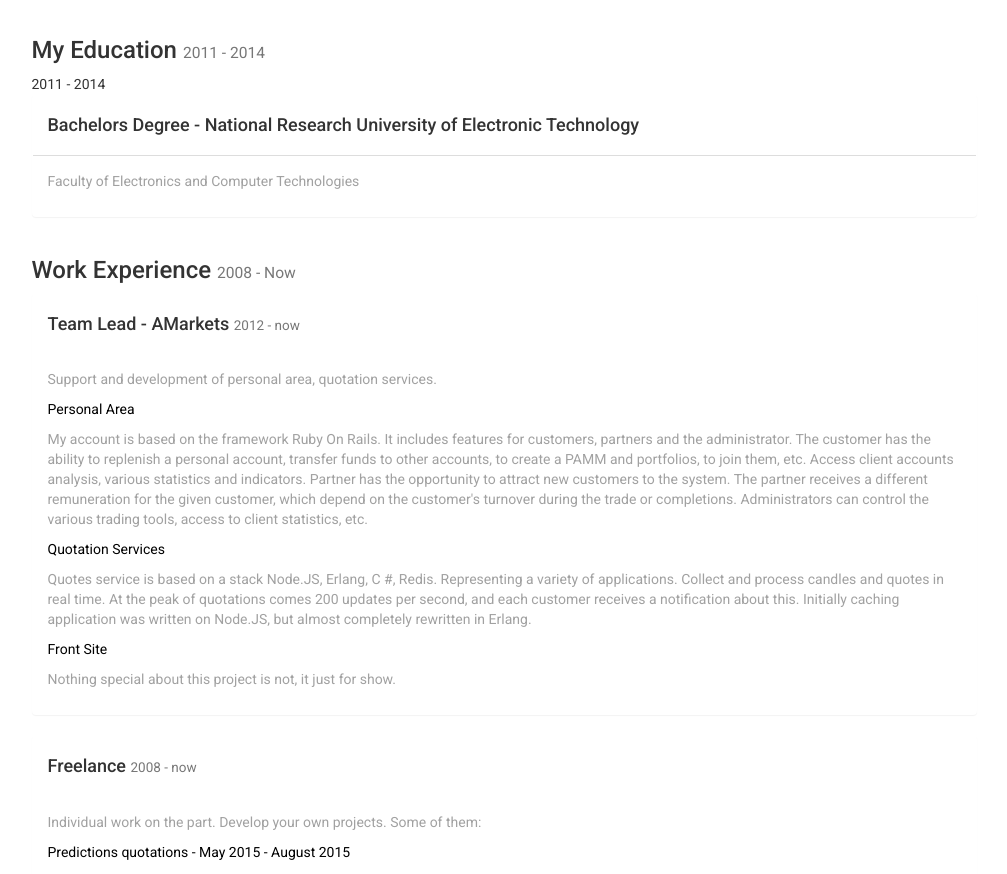
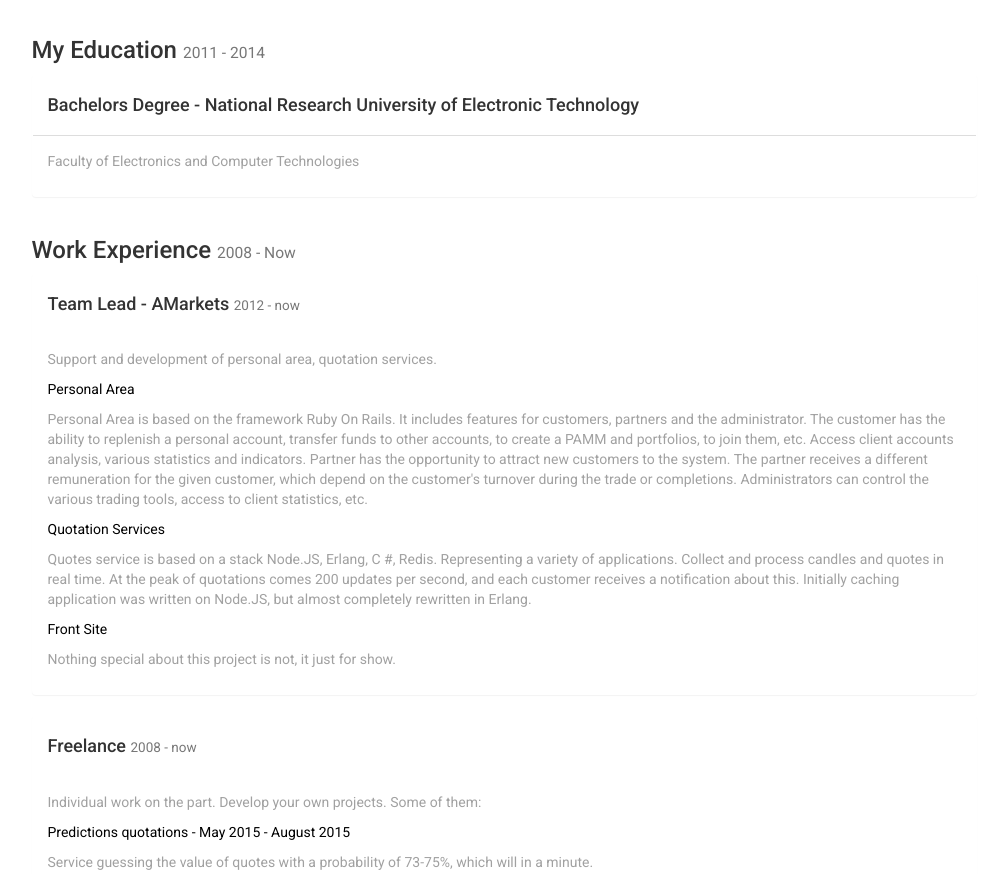
Before and after one commit to thekiba/thekiba.io, a website: page index.html in a window 1280 px wide. Shown: the part 2255-3129 px from the top of the page, without its empty margins (136-1143 px from the left). Drawn offline with nearby package versions, Linux system fonts and the light colour scheme.

Commit message:
Fixed work experience

```diff
--- a/index.html
+++ b/index.html
@@ -278,10 +278,6 @@
 
                         <div class="panel-group resume" id="education">
                             <div class="resume-item">
-                                <div class="resume-year">
-                                    <span class="resume-year">2011 - 2014</span>
-                                </div>
-                                <!-- //.resume-year -->
 
                                 <div class="resume-btn">
                                     <a href="#education1" data-toggle="collapse" data-parent="#education"></a>
@@ -336,7 +332,7 @@
                                         <div class="panel-body text-grey">
                                             <p>Support and development of personal area, quotation services.</p>
                                             <p style="color: black">Personal Area</p>
-                                            <p>My account is based on the framework Ruby On Rails. It includes features for customers, partners and the administrator. The customer has the ability to replenish a personal account, transfer funds to other accounts, to create a PAMM and portfolios, to join them, etc. Access client accounts analysis, various statistics and indicators. Partner has the opportunity to attract new customers to the system. The partner receives a different remuneration for the given customer, which depend on the customer's turnover during the trade or completions. Administrators can control the various trading tools, access to client statistics, etc.</p>
+                                            <p>Personal Area is based on the framework Ruby On Rails. It includes features for customers, partners and the administrator. The customer has the ability to replenish a personal account, transfer funds to other accounts, to create a PAMM and portfolios, to join them, etc. Access client accounts analysis, various statistics and indicators. Partner has the opportunity to attract new customers to the system. The partner receives a different remuneration for the given customer, which depend on the customer's turnover during the trade or completions. Administrators can control the various trading tools, access to client statistics, etc.</p>
                                             <p style="color: black">Quotation Services</p>
                                             <p>Quotes service is based on a stack Node.JS, Erlang, C #, Redis. Representing a variety of applications. Collect and process candles and quotes in real time. At the peak of quotations comes 200 updates per second, and each customer receives a notification about this. Initially caching application was written on Node.JS, but almost completely rewritten in Erlang.</p>
                                             <p style="color: black">Front Site</p>
```
